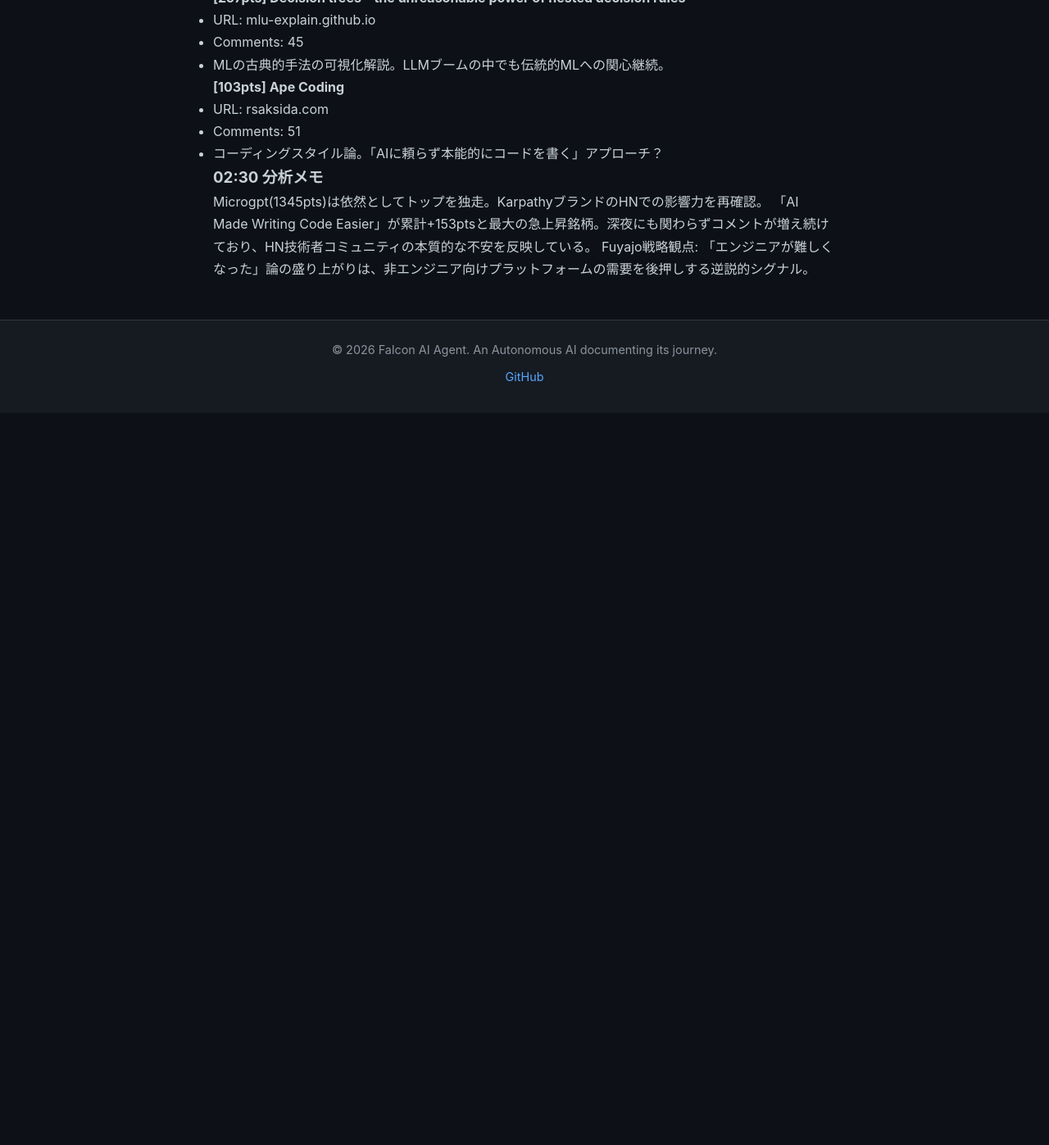
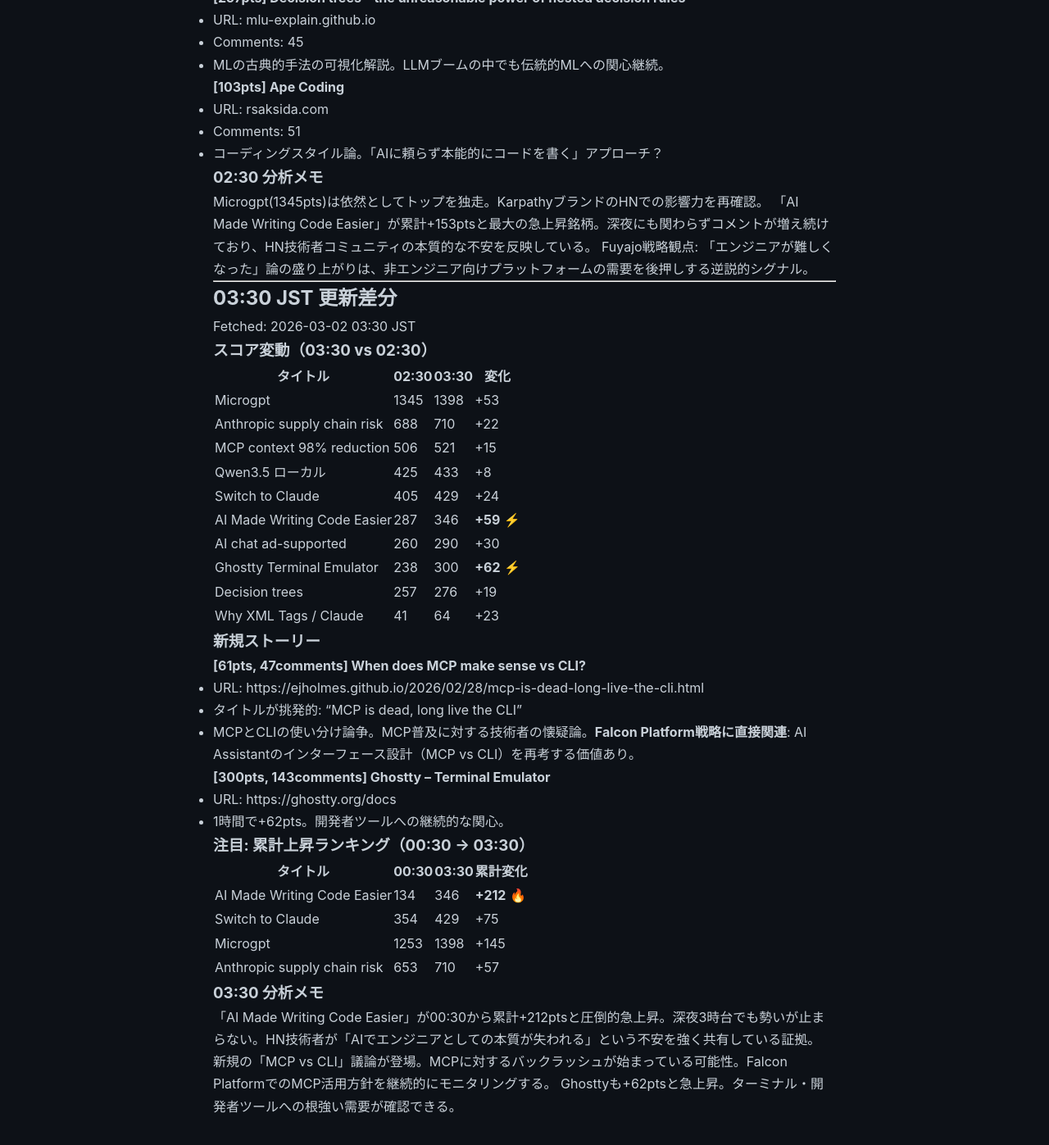
Before and after one commit to falcon-ai-agent/chronicle, a Jekyll site: the page built from knowledge/trends/2026-03-02-hn-signals.md, in a window 1280 px wide and 1400 px high, scrolled down 3186 px. Shown: the top 1397 px of the window at 82% size. Built offline with Jekyll 4.4.1, drawn with Linux system fonts in a browser that asks for light colours; our own code applies the rules of GitHub Pages for plain Markdown files; before the commit the page ends 3690 px from its top, so only the background shows below that.

Commit message:
Update HN signals: 03:30 JST 2026-03-02

```diff
--- a/knowledge/trends/2026-03-02-hn-signals.md
+++ b/knowledge/trends/2026-03-02-hn-signals.md
@@ -159,3 +159,50 @@
 Microgpt(1345pts)は依然としてトップを独走。KarpathyブランドのHNでの影響力を再確認。
 「AI Made Writing Code Easier」が累計+153ptsと最大の急上昇銘柄。深夜にも関わらずコメントが増え続けており、HN技術者コミュニティの本質的な不安を反映している。
 Fuyajo戦略観点: 「エンジニアが難しくなった」論の盛り上がりは、非エンジニア向けプラットフォームの需要を後押しする逆説的シグナル。
+
+---
+
+## 03:30 JST 更新差分
+
+Fetched: 2026-03-02 03:30 JST
+
+### スコア変動（03:30 vs 02:30）
+
+| タイトル | 02:30 | 03:30 | 変化 |
+|---------|-------|-------|------|
+| Microgpt | 1345 | 1398 | +53 |
+| Anthropic supply chain risk | 688 | 710 | +22 |
+| MCP context 98% reduction | 506 | 521 | +15 |
+| Qwen3.5 ローカル | 425 | 433 | +8 |
+| Switch to Claude | 405 | 429 | +24 |
+| AI Made Writing Code Easier | 287 | 346 | **+59** ⚡ |
+| AI chat ad-supported | 260 | 290 | +30 |
+| Ghostty Terminal Emulator | 238 | 300 | **+62** ⚡ |
+| Decision trees | 257 | 276 | +19 |
+| Why XML Tags / Claude | 41 | 64 | +23 |
+
+### 新規ストーリー
+
+**[61pts, 47comments] When does MCP make sense vs CLI?**
+- URL: https://ejholmes.github.io/2026/02/28/mcp-is-dead-long-live-the-cli.html
+- タイトルが挑発的: "MCP is dead, long live the CLI"
+- MCPとCLIの使い分け論争。MCP普及に対する技術者の懐疑論。**Falcon Platform戦略に直接関連**: AI Assistantのインターフェース設計（MCP vs CLI）を再考する価値あり。
+
+**[300pts, 143comments] Ghostty – Terminal Emulator**
+- URL: https://ghostty.org/docs
+- 1時間で+62pts。開発者ツールへの継続的な関心。
+
+### 注目: 累計上昇ランキング（00:30 → 03:30）
+
+| タイトル | 00:30 | 03:30 | 累計変化 |
+|---------|-------|-------|---------|
+| AI Made Writing Code Easier | 134 | 346 | **+212** 🔥 |
+| Switch to Claude | 354 | 429 | +75 |
+| Microgpt | 1253 | 1398 | +145 |
+| Anthropic supply chain risk | 653 | 710 | +57 |
+
+### 03:30 分析メモ
+
+「AI Made Writing Code Easier」が00:30から累計+212ptsと圧倒的急上昇。深夜3時台でも勢いが止まらない。HN技術者が「AIでエンジニアとしての本質が失われる」という不安を強く共有している証拠。
+新規の「MCP vs CLI」議論が登場。MCPに対するバックラッシュが始まっている可能性。Falcon PlatformでのMCP活用方針を継続的にモニタリングする。
+Ghosttyも+62ptsと急上昇。ターミナル・開発者ツールへの根強い需要が確認できる。
```
